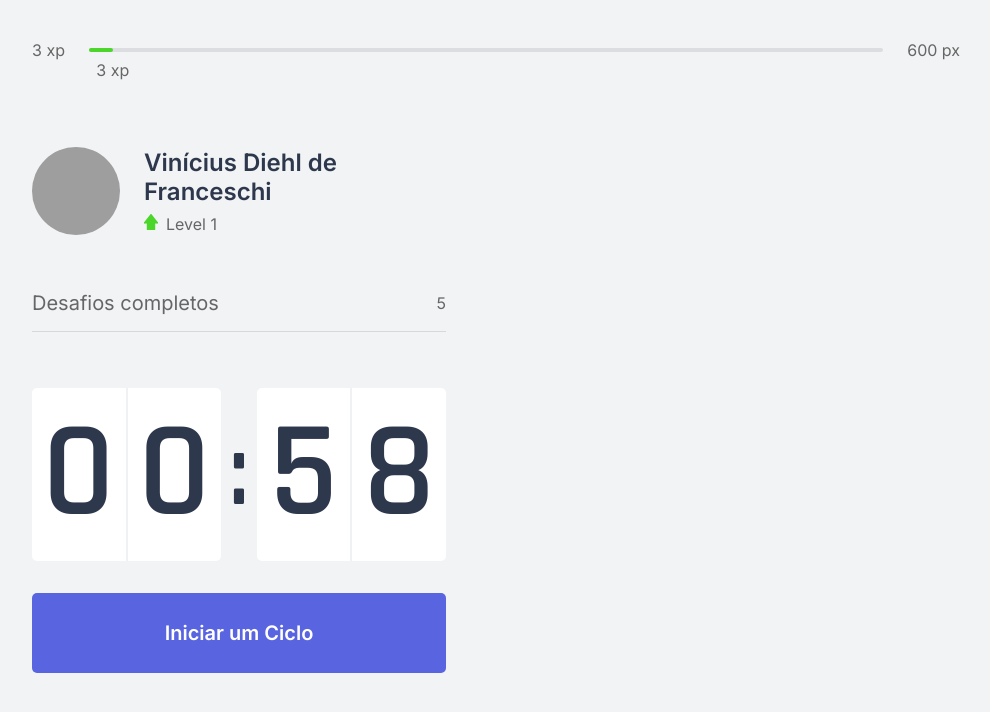
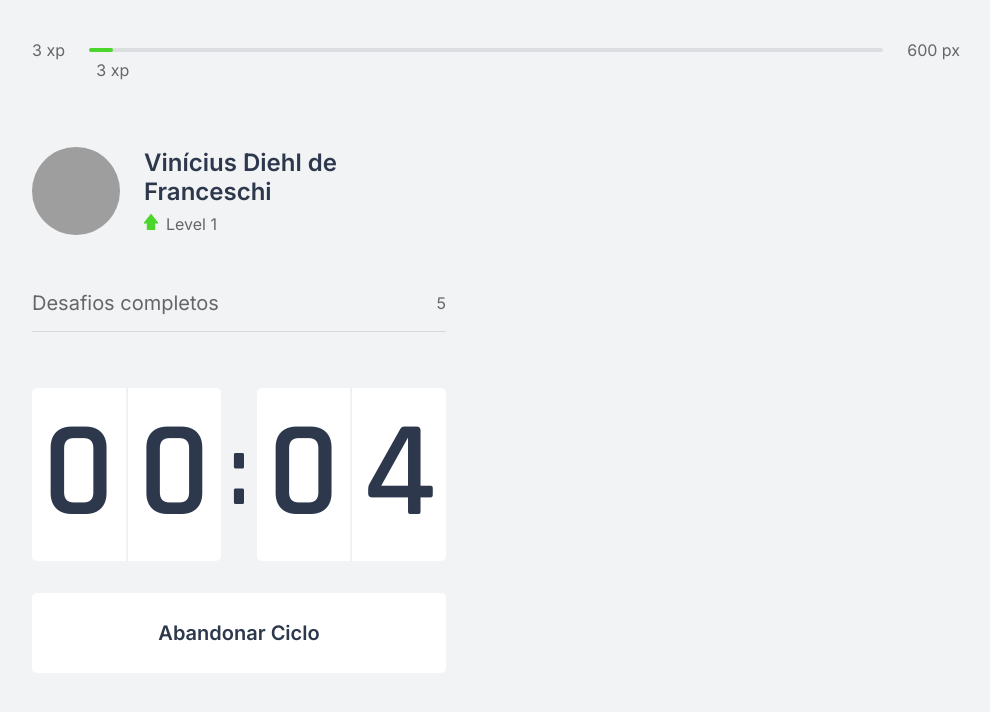
Before and after one commit to V1n1c1us/moveit-next-nlw4, a Next.js app: page / in a window 1280 px wide. Both pictures are taken after a click on the button "Iniciar um Ciclo". Shown: the top 712 px of the page, without its empty margins (144-1134 px from the left). Built offline with nearby package versions, Linux system fonts and the light colour scheme; grey boxes are pictures that could not be loaded.

Commit message:
Finished CountDown component

```diff
--- a/src/components/Countdown/Countdown.tsx
+++ b/src/components/Countdown/Countdown.tsx
@@ -1,9 +1,13 @@
 import { useCallback, useEffect, useState } from 'react';
 import styles from '../../styles/components/Countdown.module.css';
 
+let countDownTimeOut: NodeJS.Timeout;
+
 const Countdown = () => {
-    const [time, setTime] = useState(1 * 60);
-    const [active, setActive] = useState(false);
+    const initialTime = 0.1 * 60;
+    const [time, setTime] = useState(initialTime);
+    const [isActive, setIsActive] = useState(false);
+    const [hasFinished, setHasFinished] = useState(false);
 
     const minutes = Math.floor(time / 60);
     const seconds = time % 60;
@@ -12,15 +16,24 @@
     const [secondLeft, secondRight] = String(seconds).padStart(2, '0').split('');
 
     useEffect(() => {
-        if(active && time > 0) {
-            setTimeout(() => {
+        if(isActive && time > 0) {
+            countDownTimeOut = setTimeout(() => {
                 setTime(time - 1);
             }, 1000);
+        } else if (isActive && time === 0) {
+            setHasFinished(true);
+            setIsActive(false);
         }
-    }, [active, time]);
+    }, [isActive, time]);
 
     const startCountDown = useCallback(() => {
-        setActive(true);
+        setIsActive(true);
+    }, []);
+
+    const resetCountDown = useCallback(() => {
+        clearTimeout(countDownTimeOut);
+        setIsActive(false);
+        setTime(initialTime);
     }, []);
 
     return (
@@ -37,10 +50,37 @@
 						</div>
 					</div>
 
+        { hasFinished ? (
+					<button
+					disabled
+					type="button"
+					className={styles.countdownButton}
+        >
+					Ciclo encerrado
+        </button>
+        ) : (
+					<>
+						{ isActive ? (
+							<button
+									type="button"
+									className={`${styles.countdownButton} ${styles.countdownButtonActive}`}
+									onClick={resetCountDown}
+							>
+									Abandonar Ciclo
+							</button>
+						) : (
 							<button
 									type="button"
 									className={styles.countdownButton}
-            onClick={startCountDown}>Iniciar um Ciclo</button>
+									onClick={startCountDown}
+							>
+									Iniciar um Ciclo
+							</button>
+						)}
+					</>
+        )}
+
+
     </div>
     )
 };
--- a/src/styles/components/Countdown.module.css
+++ b/src/styles/components/Countdown.module.css
@@ -59,6 +59,21 @@
     transition: background-color 0.2s;
 }
 
-.countdownButton:hover {
+.countdownButton:not(:disabled):hover {
     background: var(--blue-dark);
 }
+
+.countdownButtonActive {
+    background: var(--white);
+    color: var(--title);
+}
+.countdownButtonActive:not(:disabled):hover{
+    background: var(--red);
+    color: var(--white);
+}
+
+.countdownButton:disabled {
+    background: var(--white);
+    color: var(--text);
+    cursor: not-allowed;
+}
```
Lines whose indentation alone changed are shown as unchanged.
